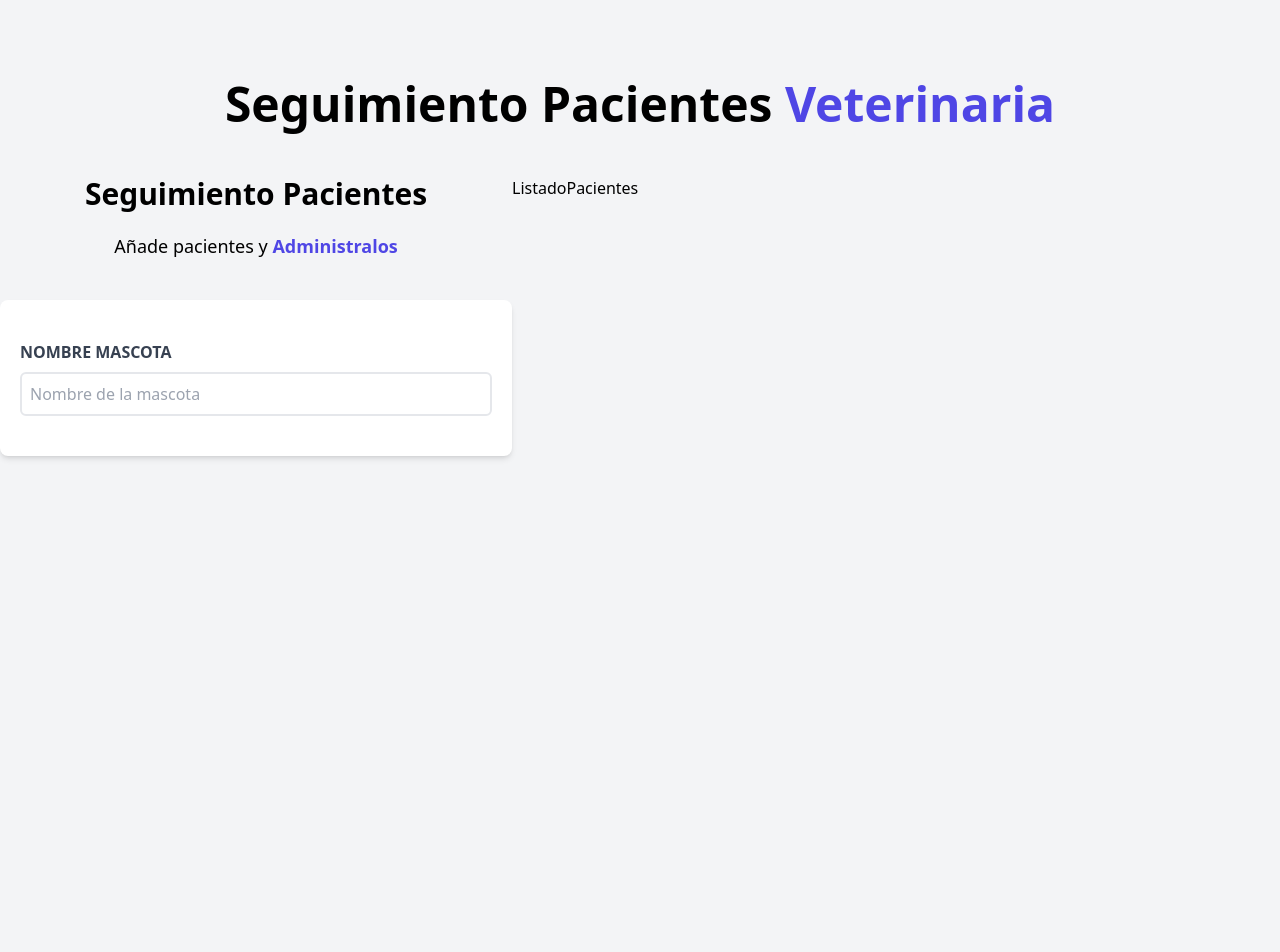
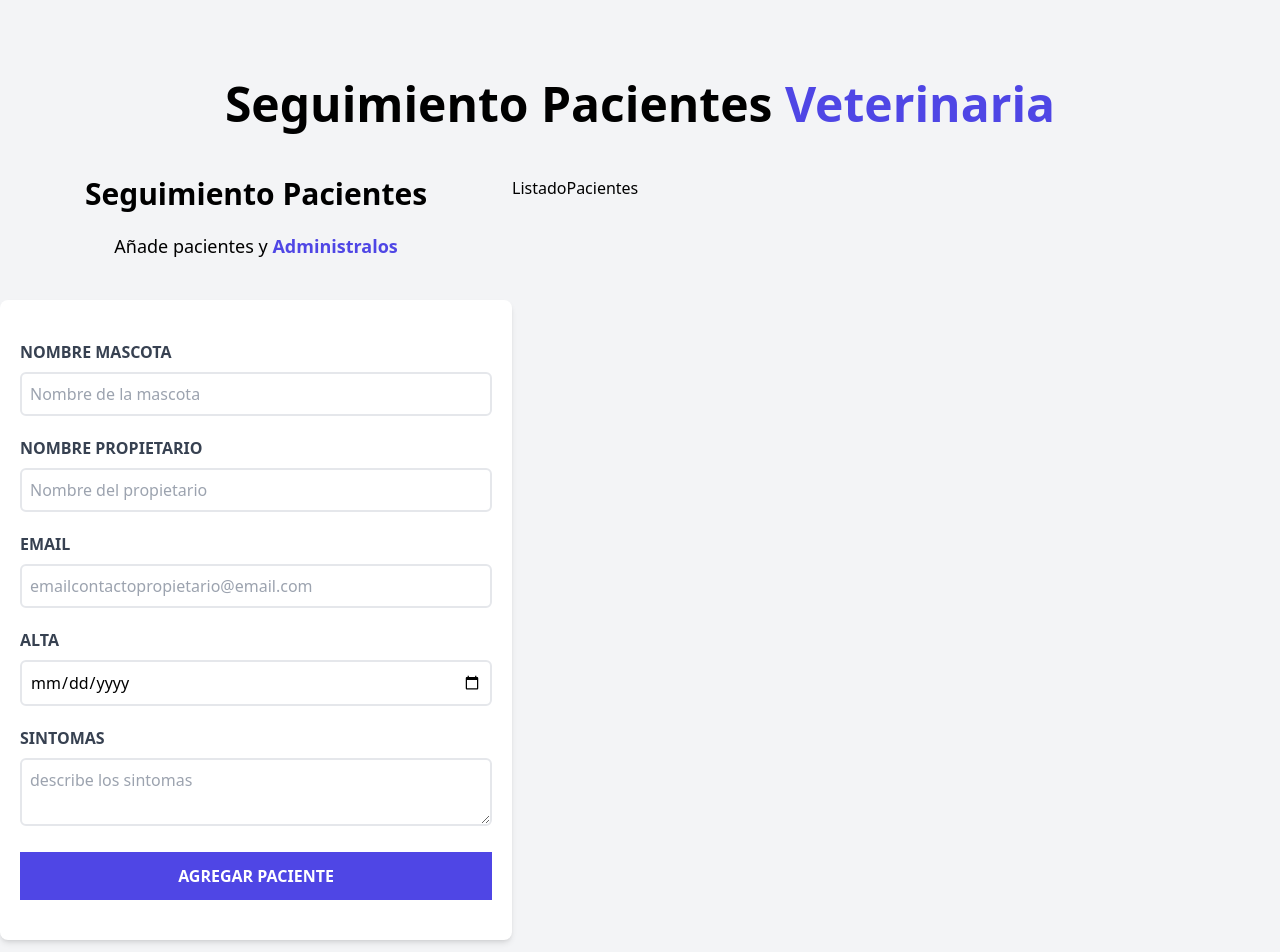
Before and after one commit to FalkFranco/citas-react, a React (Vite) app: page / in a window 1280 px wide. Shown: the top 952 px of the page. Before the commit the page ends 880 px from the top, so only its background shows below. Built offline with nearby package versions, Linux system fonts and the light colour scheme.

Commit message:
Formulario Pacientes

```diff
--- a/src/components/Formulario.jsx
+++ b/src/components/Formulario.jsx
@@ -7,15 +7,59 @@ const Formulario = () => {
       <p className='text-lg mt-5 text-center mb-10'>Añade pacientes y {''}
       <span className='text-indigo-600 font-bold'>Administralos</span></p>
 
-      <form action="" className='bg-white shadow-md rounded-lg py-10 px-5'>
-        <div className="">
-          <label htmlFor='nombre' className='block text-gray-700 uppercase font-bold'>Nombre Mascota</label>
+      <form action="" className='bg-white shadow-md rounded-lg py-10 px-5 mb-10'>
+        <div className="mb-5">
+          <label htmlFor='mascota' className='block text-gray-700 uppercase font-bold'>Nombre Mascota</label>
 
-          <input id='nombre' className='border-2 w-full p-2 mt-2 placeholder-gray-400 rounded-md'
+          <input
+            id='mascota'
+            className='border-2 w-full p-2 mt-2 placeholder-gray-400 rounded-md'
             type="text"
             placeholder='Nombre de la mascota'
           />
         </div>
+        <div className="mb-5">
+          <label htmlFor='propietario' className='block text-gray-700 uppercase font-bold'>Nombre Propietario</label>
+
+          <input
+            id='propietario'
+            className='border-2 w-full p-2 mt-2 placeholder-gray-400 rounded-md'
+            type="text"
+            placeholder='Nombre del propietario'
+          />
+        </div>
+        <div className="mb-5">
+          <label htmlFor='email' className='block text-gray-700 uppercase font-bold'>Email</label>
+
+          <input
+            id='email'
+            className='border-2 w-full p-2 mt-2 placeholder-gray-400 rounded-md'
+            type="email"
+            placeholder='emailcontactopropietario@email.com'
+          />
+        </div>
+        <div className="mb-5">
+          <label htmlFor='alta' className='block text-gray-700 uppercase font-bold'>Alta</label>
+
+          <input
+            id='alta'
+            className='border-2 w-full p-2 mt-2 placeholder-gray-400 rounded-md'
+            type="date"
+          />
+        </div>
+        <div className="mb-5">
+          <label htmlFor='sintomas' className='block text-gray-700 uppercase font-bold'>Sintomas</label>
+
+          <textarea
+            id='sintomas'
+            className='border-2 w-full p-2 mt-2 placeholder-gray-400 rounded-md'
+            placeholder='describe los sintomas'
+          />
+        </div>
+        <input type="submit"
+        className='bg-indigo-600 w-full p-3 text-white uppercase font-bold hover:bg-indigo-700 cursor-pointer transition-colors'
+        value="Agregar Paciente"
+        />
       </form>
     </div>
   )
```
